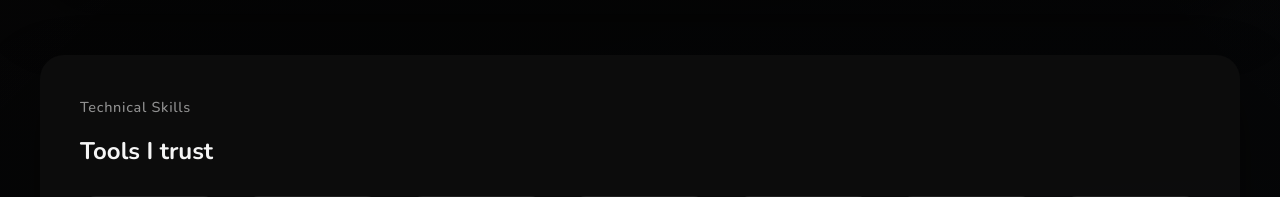
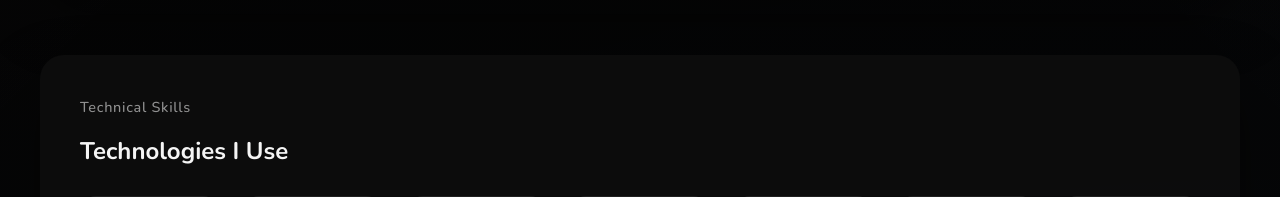
Before and after one commit to Rohanp28/my-portfolio, a React (Vite) app: page / in a window 1280 px wide. Shown: the part 3100-3297 px from the top of the page. Built offline with nearby package versions, Linux system fonts and the light colour scheme.

Commit message:
skill section text updted

```diff
--- a/src/App.jsx
+++ b/src/App.jsx
@@ -883,7 +883,7 @@ function App() {
         <section id="skills" className="glass-card">
           <div className="section-heading">
             <p className="eyebrow">Technical Skills</p>
-            <h2>Tools I trust</h2>
+            <h2>Technologies I Use</h2>
           </div>
           <div className="tech-grid">
             {technologies.map((tech) => (
```
